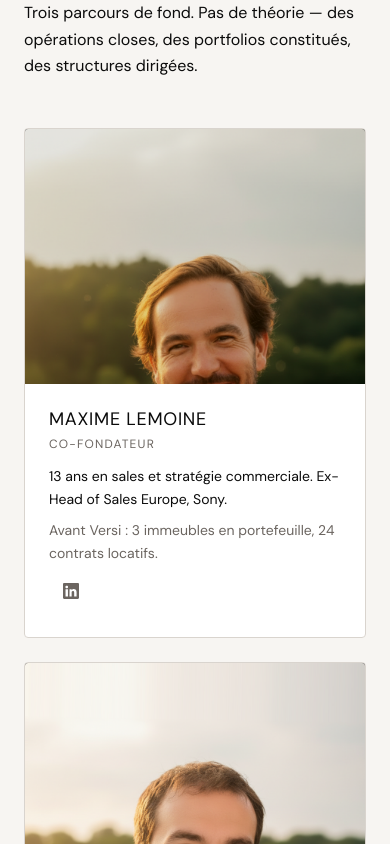
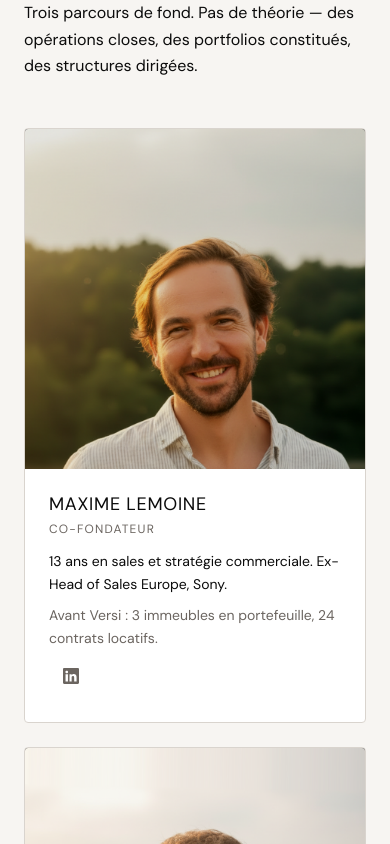
Before and after one commit to thomasissa-png/Versi, a React (Vite) app in the folder src/: page / in a window 390 px wide. Shown: the part 5500-6344 px from the top of the page. Built offline with nearby package versions, Linux system fonts and the light colour scheme; a web font is replaced by a local one.

Commit message:
Fix mobile : photos fondateurs tronquées — ratio 1:1 + object-position 15%
https://claude.ai/code/session_0199gEor1RSB6mJ2ePWVMNEy

```diff
--- a/src/src/components/Team.css
+++ b/src/src/components/Team.css
@@ -128,7 +128,11 @@
   }
 
   .team__photo-wrapper {
-    aspect-ratio: 4 / 3;
+    aspect-ratio: 1 / 1;
+  }
+
+  .team__photo {
+    object-position: center 15%;
   }
 
   .team__card-content {
```
